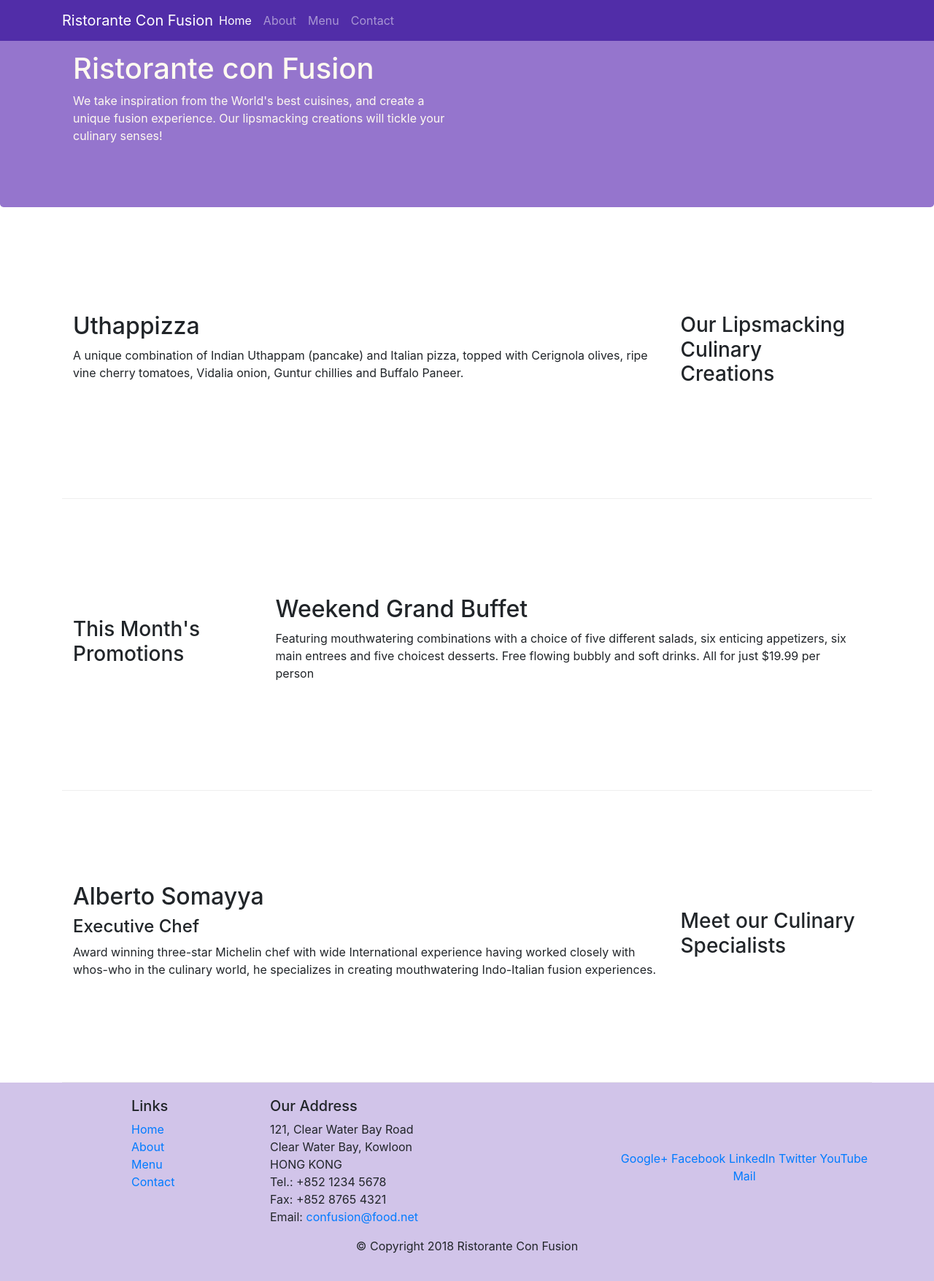
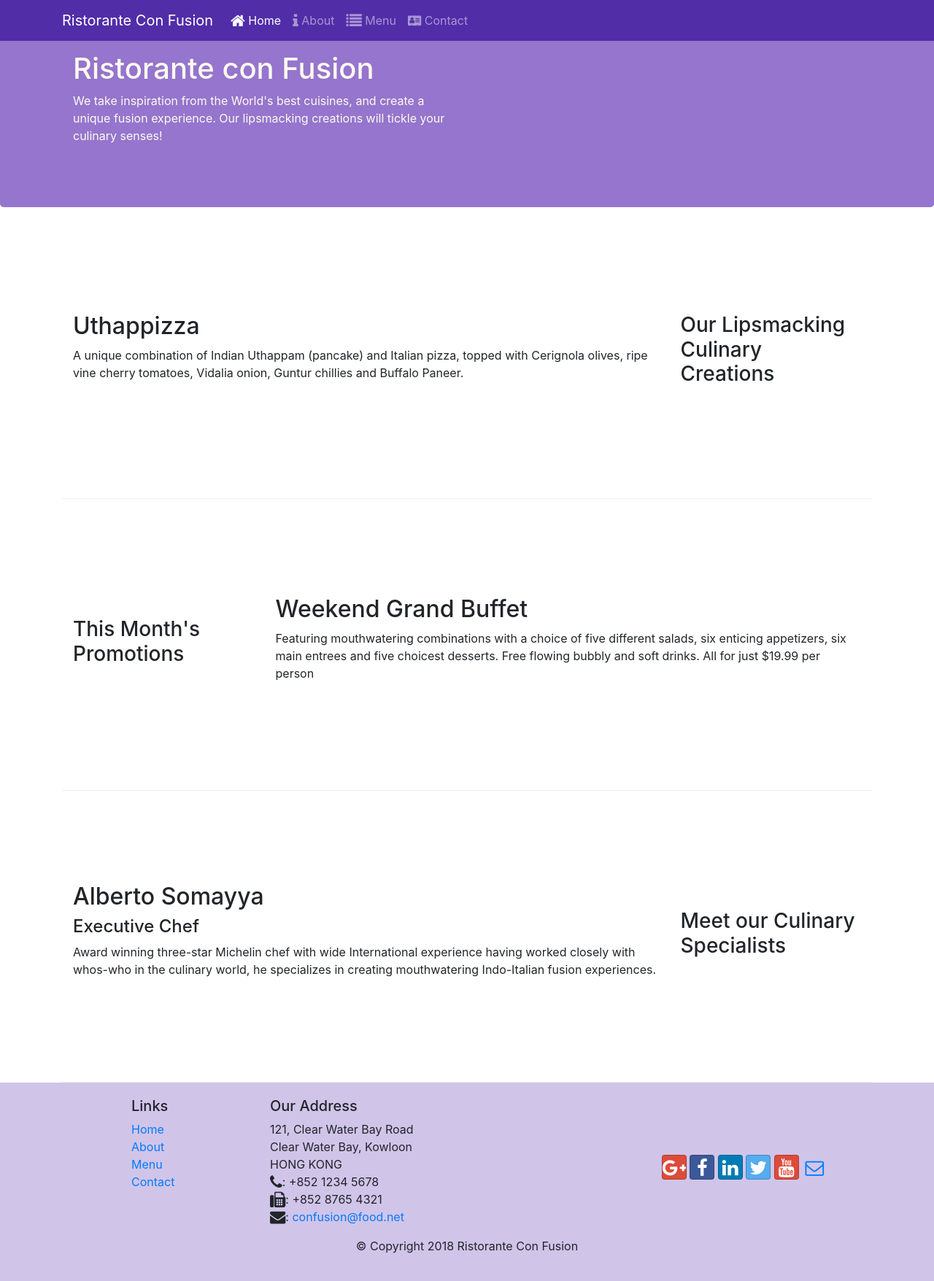
Before and after one commit to dikshita18/ConFusion, a website: page index.html in a window 1280 px wide. Shown: the whole page at 73% size. Drawn offline with nearby package versions, Linux system fonts and the light colour scheme.

Commit message:
Icon Fonts

```diff
--- a/index.html
+++ b/index.html
@@ -10,22 +10,26 @@
      <!-- Bootstrap CSS -->
      <link rel="stylesheet" href="node_modules/bootstrap/dist/css/bootstrap.min.css">
      <link rel="stylesheet" href="css/styles.css">
+     <link rel="stylesheet" href="node_modules/font-awesome/css/font-awesome.min.css">
+     <link rel="stylesheet" href="node_modules/bootstrap-social/bootstrap-social.css">
      <title>Ristorante Con Fusion</title>
+
 </head>
 
 <body>
+
     <nav class="navbar navbar-dark navbar-expand-sm fixed-top">
         <div class="container">
             <button class="navbar-toggler" type="button" data-toggle="collapse" data-target="#Navbar">
                 <span class="navbar-toggler-icon"></span>
             </button>
-            <a class="navbar-brand mr-auto" href="#">Ristorante Con Fusion</a>
+            <a class="navbar-brand mr" href="#">Ristorante Con Fusion</a>
             <div class="collapse navbar-collapse" id="Navbar">
                 <ul class="navbar-nav mr-auto">
-                    <li class="nav-item active"><a class="nav-link" href="#">Home</a></li>
-                    <li class="nav-item"><a class="nav-link" href="./aboutus.html">About</a></li>
-                    <li class="nav-item"><a class="nav-link" href="#">Menu</a></li>
-                    <li class="nav-item"><a class="nav-link" href="#">Contact</a></li>
+                    <li class="nav-item active"><a class="nav-link" href="#"><span class="fa fa-home fa-lg"></span> Home</a></li>
+                    <li class="nav-item"><a class="nav-link" href="./aboutus.html"><span class="fa fa-info fa-lg"></span> About</a></li>
+                    <li class="nav-item"><a class="nav-link" href="#"><span class="fa fa-list fa-lg"></span> Menu</a></li>
+                    <li class="nav-item"><a class="nav-link" href="#"><span class="fa fa-address-card "></span> Contact</a></li>
                 </ul>
             </div>
         </div>
@@ -93,22 +97,22 @@
                 <div class="col-7 col-sm-5">
                     <h5>Our Address</h5>
                     <address>
-		              121, Clear Water Bay Road<br>
-		              Clear Water Bay, Kowloon<br>
-		              HONG KONG<br>
-		              Tel.: +852 1234 5678<br>
-		              Fax: +852 8765 4321<br>
-		              Email: <a href="mailto:confusion@food.net">confusion@food.net</a>
-		           </address>
+                        121, Clear Water Bay Road<br>
+                        Clear Water Bay, Kowloon<br>
+                        HONG KONG<br>
+                        <i class="fa fa-phone fa-lg"></i>: +852 1234 5678<br>
+                        <i class="fa fa-fax fa-lg"></i>: +852 8765 4321<br>
+                        <i class="fa fa-envelope fa-lg"></i>: <a href="mailto:confusion@food.net">confusion@food.net</a>
+                     </address>
                 </div>
                 <div class="col-12 col-sm-4 align-self-center">
                     <div class="text-center">
-                        <a href="http://google.com/+">Google+</a>
-                        <a href="http://www.facebook.com/profile.php?id=">Facebook</a>
-                        <a href="http://www.linkedin.com/in/">LinkedIn</a>
-                        <a href="http://twitter.com/">Twitter</a>
-                        <a href="http://youtube.com/">YouTube</a>
-                        <a href="mailto:">Mail</a>
+                        <a class="btn btn-social-icon btn-google" href="http://google.com/+"><i class="fa fa-google-plus fa-lg"></i></a>
+                        <a class="btn btn-social-icon btn-facebook" href="http://www.facebook.com/profile.php?id="><i class="fa fa-facebook fa-lg"></i></a>
+                        <a class="btn btn-social-icon btn-linkedin" href="http://www.linkedin.com/in/"><i class="fa fa-linkedin fa-lg"></i></a>
+                        <a class="btn btn-social-icon btn-twitter" href="http://twitter.com/"><i class="fa fa-twitter fa-lg"></i></a>
+                        <a class="btn btn-social-icon btn-google" href="http://youtube.com/"><i class="fa fa-youtube fa-lg"></i></a>
+                        <a class="btn btn-social-icon" href="mailto:"><i class="fa fa-envelope-o fa-lg"></i></a>
                     </div>
                 </div>
             </div>
--- a/package.json
+++ b/package.json
@@ -15,6 +15,8 @@
   },
   "dependencies": {
     "bootstrap": "^4.0.0",
+    "bootstrap-social": "^5.1.1",
+    "font-awesome": "^4.7.0",
     "jquery": "^3.3.1",
     "popper.js": "^1.12.9"
   }
```
Also changed, not shown: aboutus.html (+16 -14 lines), 1 other file.
